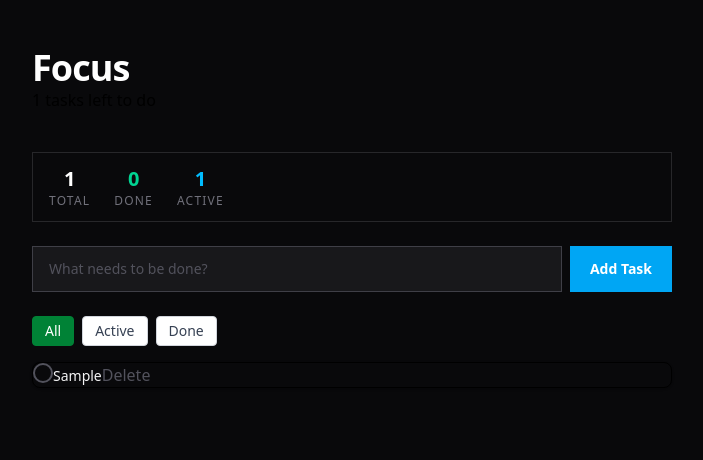
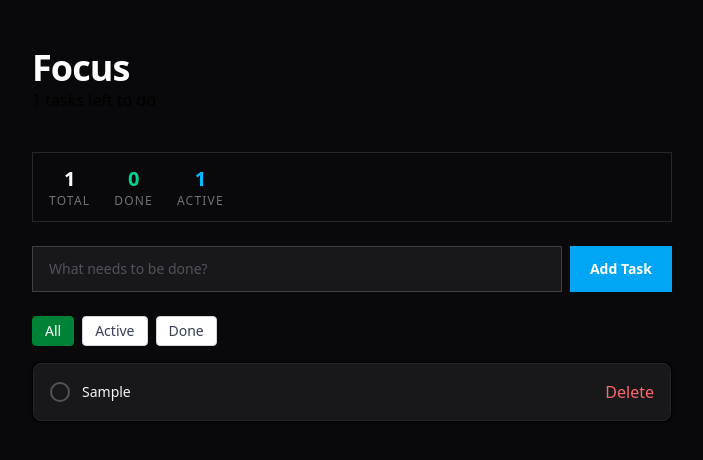
Before and after one commit to buyam11/Focus-Task-Manager, a Next.js app: page / in a window 1280 px wide. Both pictures are taken after typing "Sample" into the empty fields and a click on the button "Add Task". Shown: the top 460 px of the page, without its empty margins (288-991 px from the left). Built offline with nearby package versions, Linux system fonts and the light colour scheme.

Commit message:
added Tailwind to TaskCard component

```diff
--- a/src/components/TaskCard.js
+++ b/src/components/TaskCard.js
@@ -23,22 +23,23 @@
 
 export default function TaskCard({ id, title, done, onToggle, onDelete }) {
   return (
-    <div className="">
-        {/* Toggle button — calls parent's onToggle, passing this task's id */}
+    <div className="flex items-center gap-3 px-4 py-4 rounded-lg bg-zinc-900 border border-zinc-800">
+        {/* Toggle button — calls parent's onToggle, passing this task's id.
+            Fills circle green when done. */}
         <button
             className={`w-5 h-5 rounded-full border-2 flex-shrink-0 transition-colors cursor-pointer
                       ${done ? 'bg-emerald-500 border-emerald-500' : 'border-zinc-600 hover:border-sky-400'}`}
             onClick={() => onToggle(id)}
         />
 
-      {/* Title */}
+      {/* Title - strikethrough and dimmed when done */}
       <span className={`flex-1 text-sm ${done ? 'line-through text-zinc-500' : 'text-zinc-100'}`}>
         {title}
       </span>
 
         {/* Delete button — calls parent's onDelete, passing this task's id */}
         <button
-          className="text-zinc-600 hover:text-red-400 cursor-pointer"
+          className="text-red-400 hover:underline cursor-pointer"
           onClick={() => onDelete(id)}
         >
           Delete
```
